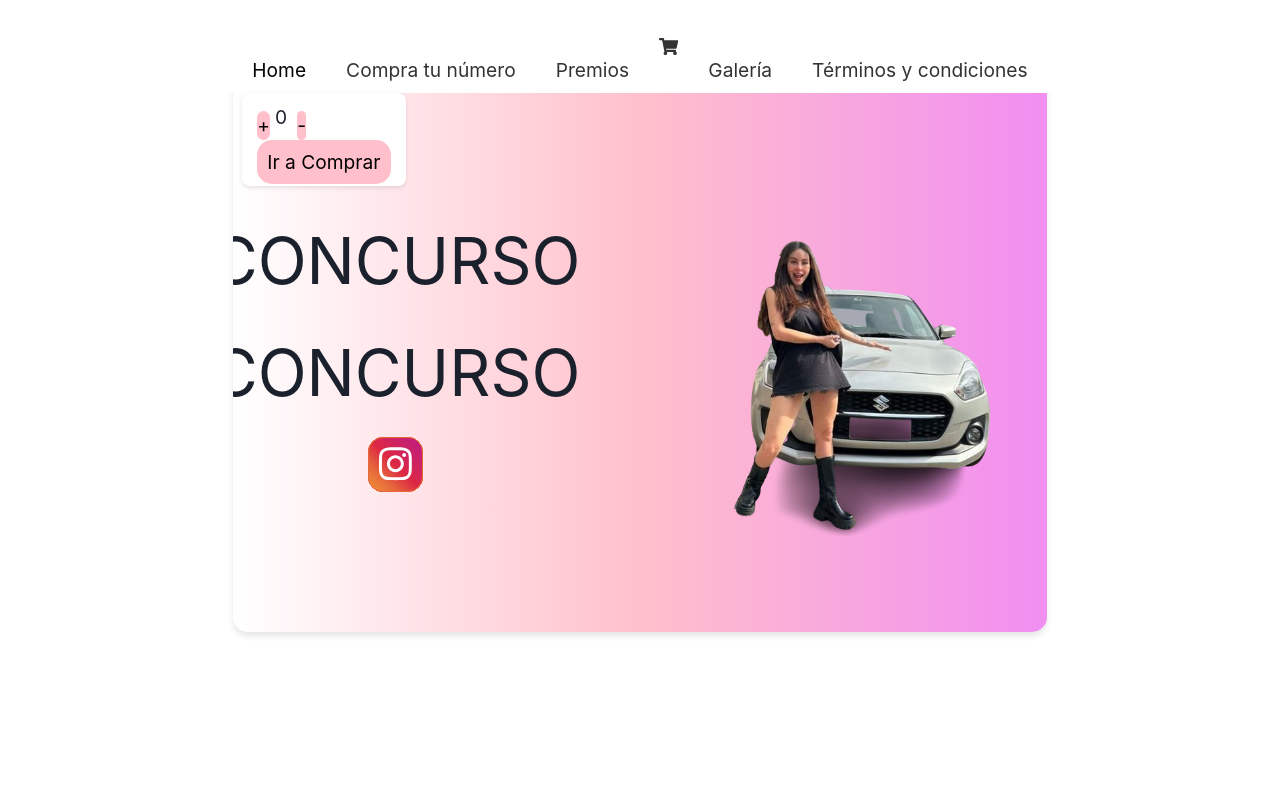
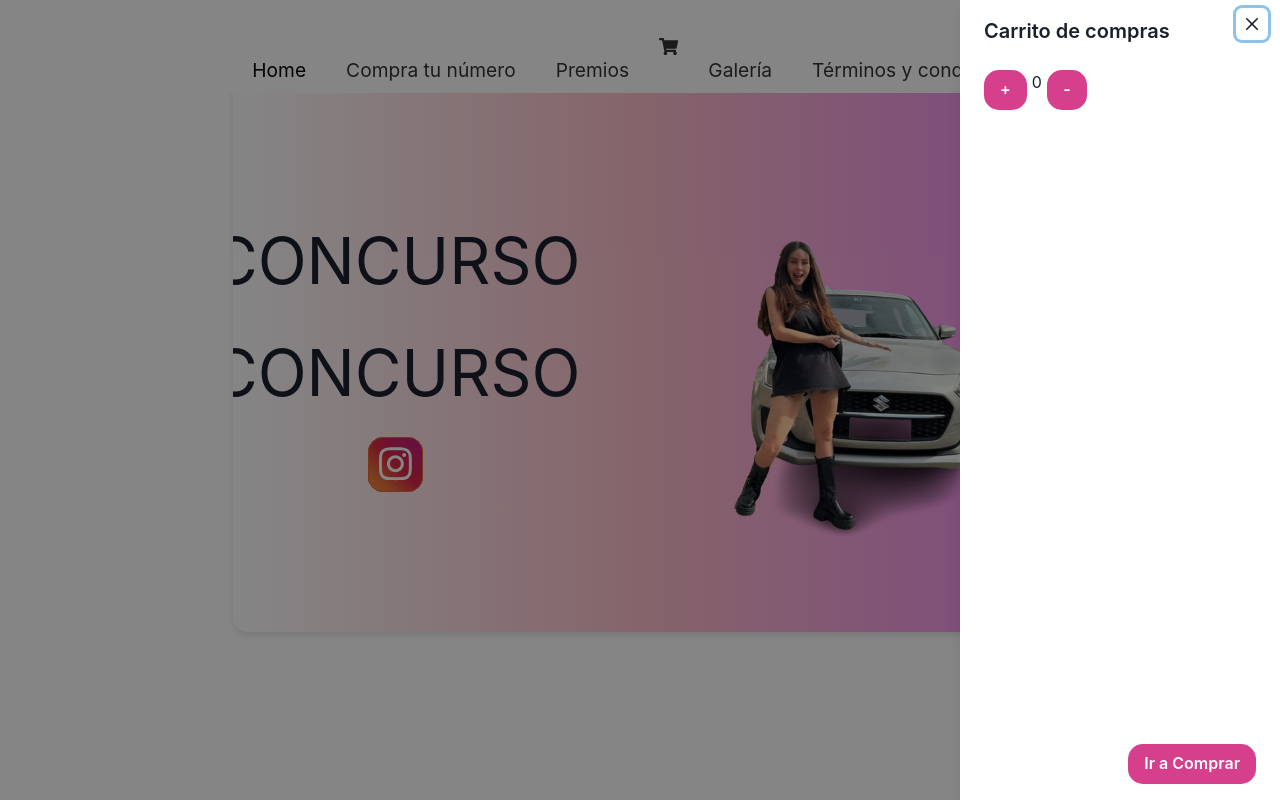
Before and after one commit to gonzalolavin99/Michelson-Cosmetics, a React (Vite) app in the folder WEB/: page / in a window 1280 px wide. Both pictures are taken after a click on the link 668 px from the left and 45 px from the top of the page. Built offline with nearby package versions, Linux system fonts and the light colour scheme.

Commit message:
UPDATE:  Cambio menú desplegable del carrito a Drawer

```diff
--- a/WEB/src/components/Bar.jsx
+++ b/WEB/src/components/Bar.jsx
@@ -2,29 +2,33 @@ import React, { useState, useContext } from "react";
 import { NavLink } from "react-router-dom";
 import { TicketContext } from "../context/TicketContext";
 import { FaShoppingCart } from "react-icons/fa";
+import {
+  Drawer,
+  DrawerBody,
+  DrawerFooter,
+  DrawerHeader,
+  DrawerOverlay,
+  DrawerContent,
+  DrawerCloseButton,
+  Button,
+  useDisclosure,
+} from "@chakra-ui/react";
 
 export const Navbar = () => {
   const { cantidadTickets, setCantidadTickets, handleCompra } =
-    useContext(TicketContext); // Consumir el contexto utilizando useContext  const [carritoAbierto, setCarritoAbierto] = useState(false); // Estado para controlar si el menú del carrito está abierto
-  const [carritoAbierto, setCarritoAbierto] = useState(false);
+    useContext(TicketContext);
+  const { isOpen, onOpen, onClose } = useDisclosure();
   const setActiveClass = ({ isActive }) => (isActive ? "active" : undefined);
 
-  const toggleCarrito = () => {
-    setCarritoAbierto(!carritoAbierto);
-  };
-
   const sumarTicket = () => {
-    handleCompra(1); // Llama a la función del contexto para agregar un ticket
+    handleCompra(1);
   };
 
   const restarTicket = () => {
-    // Asegúrate de que la cantidad de tickets sea mayor que 0 antes de restar
     if (cantidadTickets > 0) {
-      handleCompra(-1); // Aquí deberías pasar -1 para restar un ticket
+      handleCompra(-1);
     }
   };
-
-  console.log("Cantidad de tickets:", cantidadTickets);
 
   return (
     <div className="navbar-container">
@@ -45,30 +49,64 @@ export const Navbar = () => {
               Premios
             </NavLink>
           </li>
-
           <li className="nav-item">
-            <a className="cart-icon" onClick={toggleCarrito}>
+            <a className="cart-icon" onClick={onOpen}>
               <FaShoppingCart />
               {cantidadTickets !== undefined && cantidadTickets > 0 && (
                 <span>({cantidadTickets})</span>
               )}
             </a>
-            {carritoAbierto && (
-              <div className="cart-menu">
-                <div className="ticket-container">
-                  <button className="btn-pink" onClick={sumarTicket}>
-                    +
-                  </button>
-                  <p> {cantidadTickets}</p>
-                  <button className="btn-pink" onClick={restarTicket}>
-                    -
-                  </button>
-                </div>
-                <NavLink className="btn-pink" to="/compra">
-                  Ir a Comprar
-                </NavLink>
-              </div>
-            )}
+            <Drawer isOpen={isOpen} placement="right" onClose={onClose}>
+              <DrawerOverlay />
+              <DrawerContent>
+                <DrawerCloseButton />
+                <DrawerHeader>Carrito de compras</DrawerHeader>
+                <DrawerBody>
+                  <div className="ticket-container">
+                    <Button
+                      colorScheme="pink"
+                      borderRadius="15px"
+                      transition="background-color 0.25s, border-color 0.25s, color 0.25s"
+                      _hover={{
+                        backgroundColor: "#ffc0cb",
+                        color: "black",
+                      }}
+                      onClick={sumarTicket}
+                    >
+                      +
+                    </Button>
+                    <p>{cantidadTickets}</p>
+                    <Button
+                      colorScheme="pink"
+                      borderRadius="15px"
+                      transition="background-color 0.25s, border-color 0.25s, color 0.25s"
+                      _hover={{
+                        backgroundColor: "#ffc0cb",
+                        color: "black",
+                      }}
+                      onClick={restarTicket}
+                    >
+                      -
+                    </Button>
+                  </div>
+                </DrawerBody>
+                <DrawerFooter>
+                  <Button
+                    as={NavLink}
+                    to="/compra"
+                    colorScheme="pink"
+                    borderRadius="15px"
+                    transition="background-color 0.25s, border-color 0.25s, color 0.25s"
+                    _hover={{
+                      backgroundColor: "#ffc0cb",
+                      color: "black",
+                    }}
+                  >
+                    Ir a Comprar
+                  </Button>
+                </DrawerFooter>
+              </DrawerContent>
+            </Drawer>
           </li>
           <li className="nav-item">
             <NavLink className={setActiveClass} to="/galeria">
--- a/WEB/src/index.css
+++ b/WEB/src/index.css
@@ -133,6 +133,19 @@ h1 {
 }
 
 .btn-pink {
+  background-color: #ffc0cb !important;
+  color: black !important;
+  border-color: #000000 !important;
+  border-radius: 15px !important;
+  cursor: pointer !important;
+  transition: background-color 0.25s, border-color 0.25s, color 0.25s;
+  margin: 5px;
+  width: auto;
+  white-space: nowrap;
+  text-overflow: ellipsis;
+};
+
+.modal-btn {
   background-color: #ffc0cb !important;
   color: black !important;
   border-color: #000000 !important;
```
Also changed, not shown: 1 other file (tests, documents, lock files or other folders).
